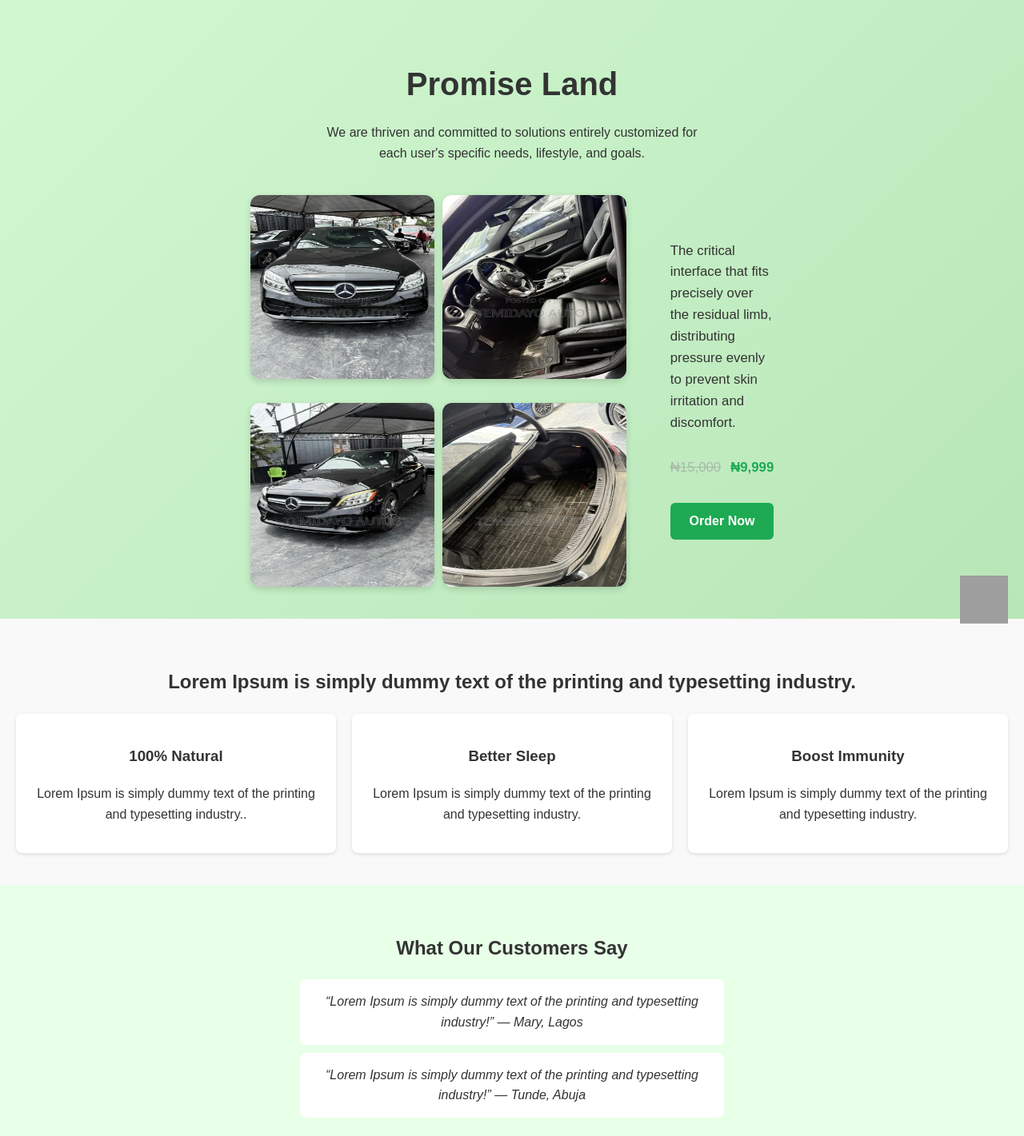
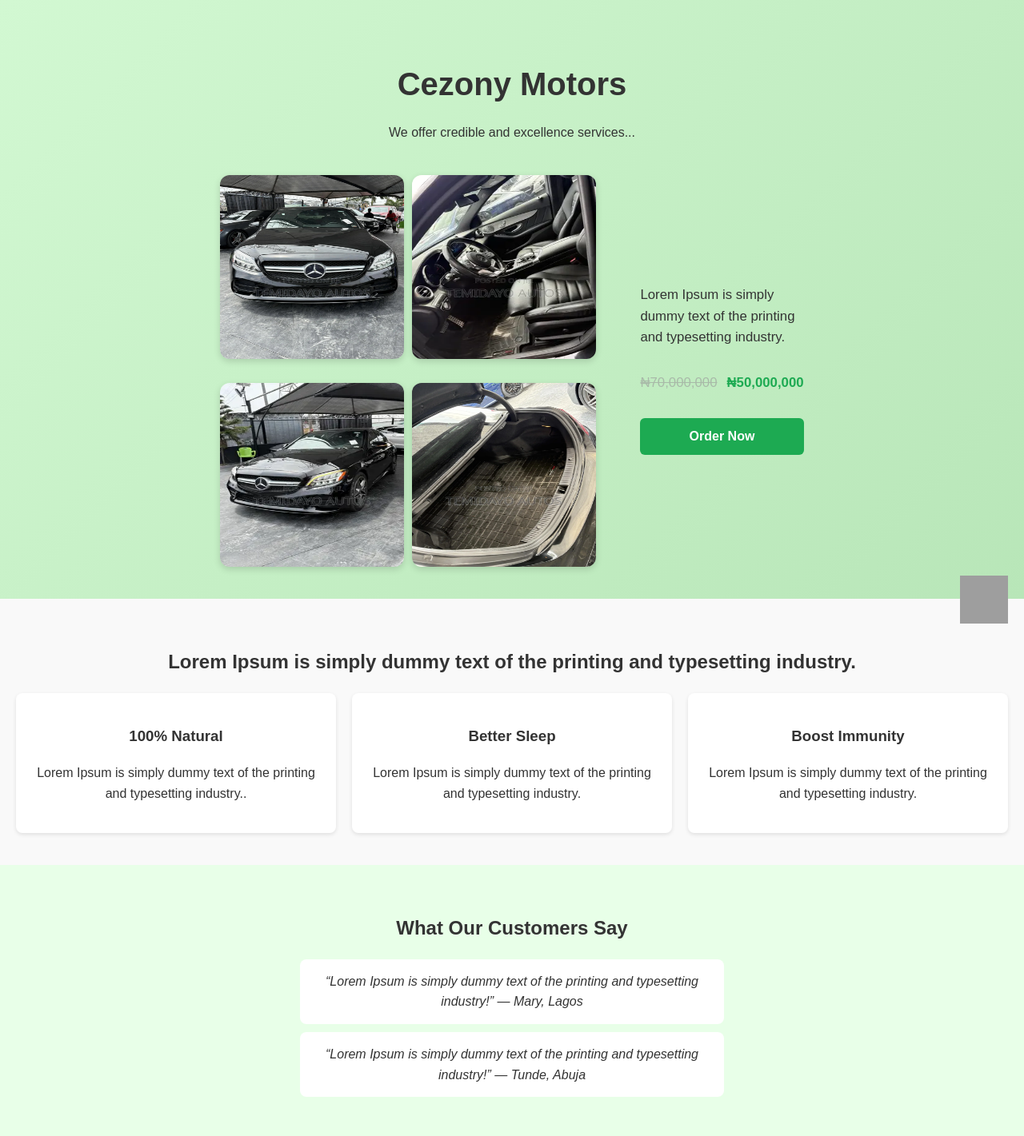
Before and after one commit to judemee/cezony, a Flask app: page / in a window 1280 px wide. Shown: the top 1421 px of the page at 80% size. Run offline with Flask 3, Linux system fonts and the light colour scheme; grey boxes are pictures that could not be loaded.

Commit message:
fixed h1

```diff
--- a/templates/index.html
+++ b/templates/index.html
@@ -4,7 +4,7 @@
 <head>
   <meta charset="UTF-8" />
   <meta name="viewport" content="width=device-width, initial-scale=1.0" />
-  <title>Promise Land</title>
+  <title>Cezony Motors</title>
   <link rel="stylesheet" href="{{ url_for('static', filename='style.css') }}">
 </head>
 
@@ -13,8 +13,9 @@
   <!-- HERO SECTION -->
   <section class="hero">
     <div class="hero-content">
-      <h1>Promise Land</h1>
-      <p>We are thriven and committed to solutions entirely customized for each user's specific needs, lifestyle, and goals.</p>
+      <h1>Cezony Motors</h1>
+      <p>We offer credible and excellence services...</p>
+
 
       <div class="product-showcase">
         <div class="product-images">
@@ -28,12 +29,12 @@
 
         <div class="product-info">
           <p>
-            The critical interface that fits precisely over the residual limb, distributing pressure evenly to prevent skin irritation and discomfort.
+            Lorem Ipsum is simply dummy text of the printing and typesetting industry.
           </p>
 
           <div class="price-section">
-            <p class="old-price">₦15,000</p>
-            <p class="new-price">₦9,999</p>
+            <p class="old-price">₦70,000,000</p>
+            <p class="new-price">₦50,000,000</p>
           </div>
 
           <a href="#order" class="btn">Order Now</a>
```
